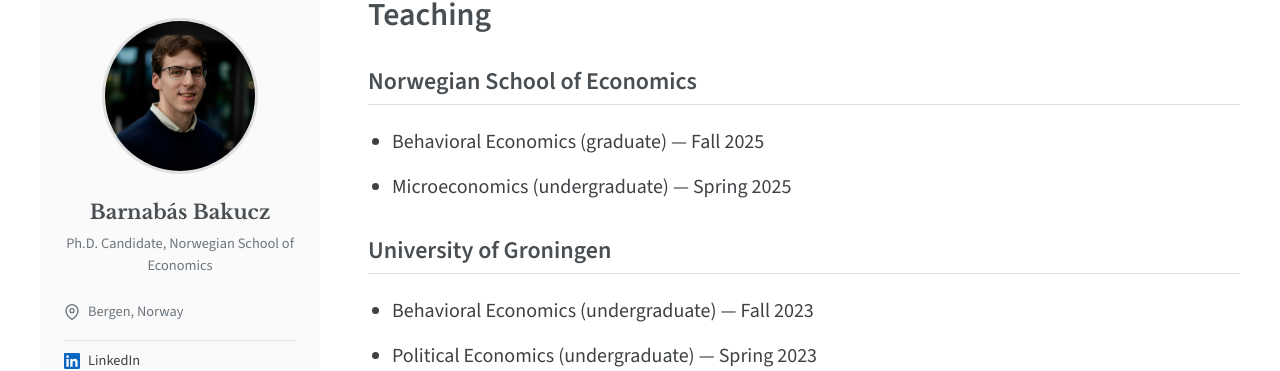
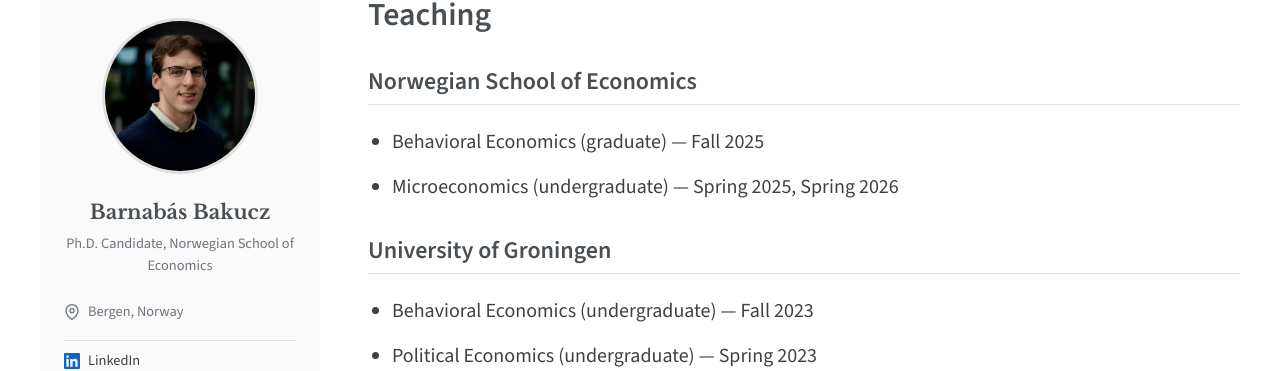
Before and after one commit to barnabas-bakucz/barnabas-bakucz.github.io, a Jekyll site: the page built from teaching.md, in a window 1280 px wide. Shown: the part 112-483 px from the top of the page. Built offline with Jekyll 4.4.1, drawn with Linux system fonts in a browser that asks for light colours.

Commit message:
Update teaching.md

```diff
--- a/teaching.md
+++ b/teaching.md
@@ -9,7 +9,7 @@ permalink: /teaching/
 ## Norwegian School of Economics
 
 * Behavioral Economics (graduate) — Fall 2025
-* Microeconomics (undergraduate) — Spring 2025
+* Microeconomics (undergraduate) — Spring 2025, Spring 2026
 
 ## University of Groningen
 
```
